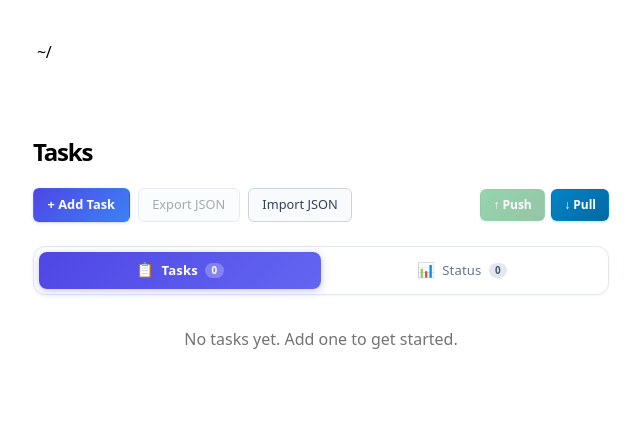
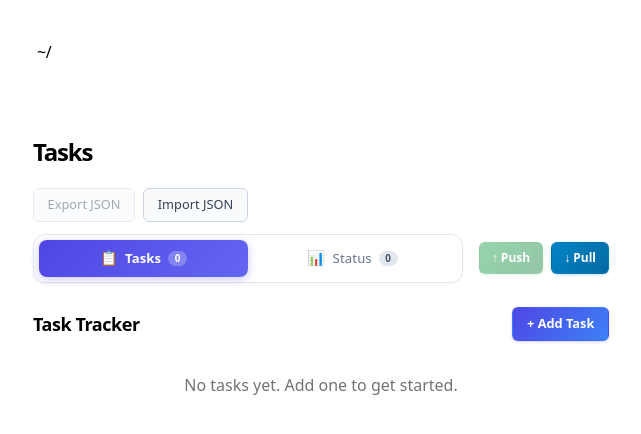
Before and after one commit to alphacrash/alphacrash, a Next.js app: page /tasks-json in a window 1280 px wide. Shown: the top 434 px of the page, without its empty margins (319-960 px from the left). Built offline with nearby package versions, Linux system fonts and the light colour scheme.

Commit message:
Refactored

```diff
--- a/app/tasks/tasks-view.tsx
+++ b/app/tasks/tasks-view.tsx
@@ -38,6 +38,7 @@ export interface StatusItem {
   id: string
   title: string
   status: StatusItemStatus
+  priority: Priority
   comments: string
   completed: boolean
   order: number
@@ -196,6 +197,7 @@ function loadStatusItems(): StatusItem[] {
       id: si.id ?? Math.floor(1000 + Math.random() * 9000).toString(),
       title: String(si.title ?? '').trim(),
       status: (STATUS_ITEM_STATUSES.includes(si.status) ? si.status : 'Pending') as StatusItemStatus,
+      priority: mapPriority(si.priority ?? 'Low'),
       comments: String(si.comments ?? '').trim(),
       completed: Boolean(si.completed || si.status === 'Done'),
       order: typeof si.order === 'number' ? si.order : idx + 1,
@@ -212,11 +214,36 @@ function saveStatusItems(items: StatusItem[]) {
 
 function sortStatusItems(items: StatusItem[]): StatusItem[] {
   return [...items].sort((a, b) => {
-    if (!!a.completed !== !!b.completed) {
-      return a.completed ? 1 : -1
-    }
+    if (!!a.completed !== !!b.completed) return a.completed ? 1 : -1
+    const pA = a.priority || 'Low'
+    const pB = b.priority || 'Low'
+    const diff = PRIORITIES.indexOf(pA) - PRIORITIES.indexOf(pB)
+    if (diff !== 0) return diff
     return a.order - b.order
   })
+}
+
+function normalizeStatusOrders(items: StatusItem[]): StatusItem[] {
+  const active = items.filter((si) => !si.completed)
+  const completed = items.filter((si) => si.completed)
+
+  const normalizeGroup = (groupItems: StatusItem[]) => {
+    const groups: Record<Priority, StatusItem[]> = { High: [], Medium: [], Low: [], Backlog: [] }
+    for (const si of groupItems) {
+      const p = si.priority || 'Low'
+      groups[p].push(si)
+    }
+    const result: StatusItem[] = []
+    for (const p of PRIORITIES) {
+      const sorted = groups[p].sort((a, b) => a.order - b.order)
+      sorted.forEach((si, i) => {
+        result.push({ ...si, priority: p, order: i + 1 })
+      })
+    }
+    return result
+  }
+
+  return [...normalizeGroup(active), ...normalizeGroup(completed)]
 }
 
 
@@ -339,6 +366,7 @@ export default function TasksView({
   // Status Form state
   const [statusFormTitle, setStatusFormTitle] = useState('')
   const [statusFormStatus, setStatusFormStatus] = useState<StatusItemStatus>('Pending')
+  const [statusFormPriority, setStatusFormPriority] = useState<Priority>('Low')
   const [statusFormComments, setStatusFormComments] = useState('')
   const [showAddStatusModal, setShowAddStatusModal] = useState(false)
   const [editingStatusId, setEditingStatusId] = useState<string | null>(null)
@@ -498,9 +526,30 @@ export default function TasksView({
   }
 
   // ------ Status Item Handlers ------
+  function moveStatusItem(id: string, direction: 'up' | 'down') {
+    const active = sortStatusItems(statusItems.filter((si) => !si.completed))
+    const idx = active.findIndex((si) => si.id === id)
+    if (idx === -1) return
+
+    const newActive = [...active]
+    if (direction === 'up' && idx > 0) {
+      ;[newActive[idx - 1], newActive[idx]] = [newActive[idx], newActive[idx - 1]]
+    } else if (direction === 'down' && idx < newActive.length - 1) {
+      ;[newActive[idx], newActive[idx + 1]] = [newActive[idx + 1], newActive[idx]]
+    } else {
+      return
+    }
+
+    const completed = sortStatusItems(statusItems.filter((si) => si.completed))
+    const reorderedActive = newActive.map((si, i) => ({ ...si, order: i + 1 }))
+    const reorderedCompleted = completed.map((si, i) => ({ ...si, order: reorderedActive.length + i + 1 }))
+    persistStatusItems(normalizeStatusOrders([...reorderedActive, ...reorderedCompleted]))
+  }
+
   function resetStatusForm() {
     setStatusFormTitle('')
     setStatusFormStatus('Pending')
+    setStatusFormPriority('Low')
     setStatusFormComments('')
   }
 
@@ -511,11 +560,12 @@ export default function TasksView({
       id: generateId(tasks, statusItems),
       title: statusFormTitle.trim(),
       status: statusFormStatus,
+      priority: statusFormPriority,
       comments: statusFormComments.trim(),
       completed: isDone,
       order: statusItems.length + 1,
     }
-    persistStatusItems([...statusItems, newItem])
+    persistStatusItems(normalizeStatusOrders([...statusItems, newItem]))
     resetStatusForm()
     setShowAddStatusModal(false)
   }
@@ -524,6 +574,7 @@ export default function TasksView({
     setEditingStatusId(item.id)
     setStatusFormTitle(item.title)
     setStatusFormStatus(item.status)
+    setStatusFormPriority(item.priority || 'Low')
     setStatusFormComments(item.comments)
   }
 
@@ -536,12 +587,13 @@ export default function TasksView({
             ...si,
             title: statusFormTitle.trim(),
             status: statusFormStatus,
+            priority: statusFormPriority,
             comments: statusFormComments.trim(),
             completed: isDone,
           }
         : si
     )
-    persistStatusItems(updated)
+    persistStatusItems(normalizeStatusOrders(updated))
     setEditingStatusId(null)
     resetStatusForm()
   }
@@ -556,7 +608,7 @@ export default function TasksView({
     const updated = statusItems.map((si) =>
       si.id === id ? { ...si, status, completed: isDone } : si
     )
-    persistStatusItems(updated)
+    persistStatusItems(normalizeStatusOrders(updated))
   }
 
   function toggleStatusComplete(id: string) {
@@ -569,7 +621,7 @@ export default function TasksView({
         status: isNowDone ? ('Done' as StatusItemStatus) : ('Pending' as StatusItemStatus),
       }
     })
-    persistStatusItems(updated)
+    persistStatusItems(normalizeStatusOrders(updated))
   }
 
   function handleStatusDelete(id: string) {
@@ -863,18 +915,6 @@ export default function TasksView({
 
         <div className="tasks-toolbar">
           <div className="tasks-toolbar-left">
-            <button
-              className="tasks-btn tasks-btn-primary"
-              onClick={() => {
-                resetForm()
-                setEditingId(null)
-                setShowAddForm(!showAddForm)
-              }}
-              id="add-task-btn"
-            >
-              {showAddForm ? 'Cancel' : '+ Add Task'}
-            </button>
-
             {showJsonOptions && (
               <>
                 <button
@@ -898,8 +938,31 @@ export default function TasksView({
               </>
             )}
           </div>
-
-          <div className="tasks-toolbar-right">
+        </div>
+
+        {/* Tab Navigation Segmented Control */}
+        <div style={{ display: 'flex', justifyContent: 'flex-start', alignItems: 'center', gap: '1rem' }}>
+          <div className="tasks-tabs-nav">
+            <button
+              className={`tasks-tab-btn ${activeTab === 'tasks' ? 'active' : ''}`}
+              onClick={() => setActiveTab('tasks')}
+              id="tab-tasks"
+            >
+              <span className="tasks-tab-icon">📋</span>
+              Tasks <span className="tasks-tab-badge">{activeTasks.length}</span>
+            </button>
+
+            <button
+              className={`tasks-tab-btn ${activeTab === 'status' ? 'active' : ''}`}
+              onClick={() => setActiveTab('status')}
+              id="tab-status"
+            >
+              <span className="tasks-tab-icon">📊</span>
+              Status <span className="tasks-tab-badge">{activeStatusItems.length}</span>
+            </button>
+          </div>
+
+          <div className="tasks-toolbar-right" style={{ display: 'flex', gap: '0.5rem' }}>
             <button
               className="tasks-btn tasks-btn-sync tasks-btn-push"
               onClick={() => openSyncModal('push')}
@@ -917,27 +980,6 @@ export default function TasksView({
             </button>
           </div>
         </div>
-
-        {/* Tab Navigation Segmented Control */}
-        <div className="tasks-tabs-nav" style={{ marginTop: '0.75rem' }}>
-          <button
-            className={`tasks-tab-btn ${activeTab === 'tasks' ? 'active' : ''}`}
-            onClick={() => setActiveTab('tasks')}
-            id="tab-tasks"
-          >
-            <span className="tasks-tab-icon">📋</span>
-            Tasks <span className="tasks-tab-badge">{activeTasks.length}</span>
-          </button>
-
-          <button
-            className={`tasks-tab-btn ${activeTab === 'status' ? 'active' : ''}`}
-            onClick={() => setActiveTab('status')}
-            id="tab-status"
-          >
-            <span className="tasks-tab-icon">📊</span>
-            Status <span className="tasks-tab-badge">{activeStatusItems.length}</span>
-          </button>
-        </div>
       </div>
 
       {/* Import feedback */}
@@ -962,6 +1004,23 @@ export default function TasksView({
        {/* Active Tab Content */}
       {activeTab === 'tasks' ? (
         <>
+          <div style={{ display: 'flex', justifyContent: 'space-between', alignItems: 'center', marginBottom: '1rem', marginTop: '0.5rem' }}>
+            <h2 className="text-lg font-semibold tracking-tight" style={{ margin: 0 }}>
+              Task Tracker
+            </h2>
+            <button
+              className="tasks-btn tasks-btn-primary"
+              onClick={() => {
+                resetForm()
+                setEditingId(null)
+                setShowAddForm(!showAddForm)
+              }}
+              id="add-task-btn"
+            >
+              {showAddForm ? 'Cancel' : '+ Add Task'}
+            </button>
+          </div>
+
           {/* Add form */}
           {showAddForm && (
             <div className="tasks-form-card">
@@ -1400,6 +1459,7 @@ export default function TasksView({
           onDelete={(si) => setDeleteTarget({ type: 'status', id: si.id, title: si.title })}
           onUpdateStatus={updateStatusItemStatus}
           onToggleComplete={toggleStatusComplete}
+          onMoveItem={moveStatusItem}
         />
       )}
 
@@ -1410,9 +1470,11 @@ export default function TasksView({
           id={editingStatusId ?? undefined}
           title={statusFormTitle}
           status={statusFormStatus}
+          priority={statusFormPriority}
           comments={statusFormComments}
           onTitleChange={setStatusFormTitle}
           onStatusChange={setStatusFormStatus}
+          onPriorityChange={setStatusFormPriority}
           onCommentsChange={setStatusFormComments}
           onSubmit={editingStatusId ? handleSaveEditStatus : handleAddStatus}
           onCancel={() => {
@@ -1960,6 +2022,7 @@ function StatusSection({
   onDelete,
   onUpdateStatus,
   onToggleComplete,
+  onMoveItem,
 }: {
   activeItems: StatusItem[]
   completedItems: StatusItem[]
@@ -1968,6 +2031,7 @@ function StatusSection({
   onDelete: (item: StatusItem) => void
   onUpdateStatus: (id: string, status: StatusItemStatus) => void
   onToggleComplete: (id: string) => void
+  onMoveItem: (id: string, direction: 'up' | 'down') => void
 }) {
   const hasItems = activeItems.length > 0 || completedItems.length > 0
 
@@ -1995,9 +2059,51 @@ function StatusSection({
 
       {/* Active Status Items */}
       {activeItems.length > 0 && (
+        <div className="tasks-sections">
+          {PRIORITIES.map((priority) => {
+            const groupItems = activeItems.filter((si) => si.priority === priority)
+            if (groupItems.length === 0) return null
+
+            return (
+              <div key={priority} className="tasks-section">
+                <div className="tasks-section-header">
+                  <span
+                    className="tasks-section-dot"
+                    style={{ backgroundColor: PRIORITY_COLORS[priority] }}
+                  />
+                  <h2 className="tasks-section-title">{priority} Priority</h2>
+                  <span className="tasks-section-count">{groupItems.length}</span>
+                </div>
                 <div className="tasks-list">
-          {activeItems.map((si) => (
+                  {groupItems.map((si) => {
+                    const globalIdx = activeItems.findIndex((x) => x.id === si.id)
+                    const isFirstActive = globalIdx === 0
+                    const isLastActive = globalIdx === activeItems.length - 1
+
+                    return (
                       <div key={si.id} className="status-item-card" id={`status-${si.id}`}>
+                        <div style={{ display: 'flex', alignItems: 'center', flex: 1 }}>
+                          <div className="tasks-move-controls" style={{ marginRight: '1rem', display: 'flex', flexDirection: 'column', gap: '0.25rem' }}>
+                            <button
+                              className="tasks-move-btn"
+                              onClick={() => onMoveItem(si.id, 'up')}
+                              disabled={isFirstActive}
+                              aria-label="Move up"
+                              title="Move up"
+                            >
+                              ↑
+                            </button>
+                            <button
+                              className="tasks-move-btn"
+                              onClick={() => onMoveItem(si.id, 'down')}
+                              disabled={isLastActive}
+                              aria-label="Move down"
+                              title="Move down"
+                            >
+                              ↓
+                            </button>
+                          </div>
+
                           <div className="status-item-content">
                             <div className="status-item-title">{si.title}</div>
                             {si.comments && (
@@ -2006,6 +2112,7 @@ function StatusSection({
                                 <span>{si.comments}</span>
                               </div>
                             )}
+                          </div>
                         </div>
 
                         <div className="tasks-item-actions">
@@ -2050,7 +2157,12 @@ function StatusSection({
                           </div>
                         </div>
                       </div>
-          ))}
+                    )
+                  })}
+                </div>
+              </div>
+            )
+          })}
         </div>
       )}
 
@@ -2122,9 +2234,11 @@ function StatusFormModal({
   id,
   title,
   status,
+  priority,
   comments,
   onTitleChange,
   onStatusChange,
+  onPriorityChange,
   onCommentsChange,
   onSubmit,
   onCancel,
@@ -2133,9 +2247,11 @@ function StatusFormModal({
   id?: string
   title: string
   status: StatusItemStatus
+  priority: Priority
   comments: string
   onTitleChange: (val: string) => void
   onStatusChange: (val: StatusItemStatus) => void
+  onPriorityChange: (val: Priority) => void
   onCommentsChange: (val: string) => void
   onSubmit: () => void
   onCancel: () => void
@@ -2178,6 +2294,20 @@ function StatusFormModal({
           </div>
 
           <div className="tasks-form-group">
+            <label className="tasks-label">Priority</label>
+            <select
+              className="tasks-input"
+              value={priority}
+              onChange={(e) => onPriorityChange(e.target.value as Priority)}
+              style={{ cursor: 'pointer' }}
+            >
+              {PRIORITIES.map((p) => (
+                <option key={p} value={p}>{p}</option>
+              ))}
+            </select>
+          </div>
+
+          <div className="tasks-form-group">
             <label className="tasks-label">Status</label>
             <select
               className="tasks-input"
```
Lines whose indentation alone changed are shown as unchanged.
